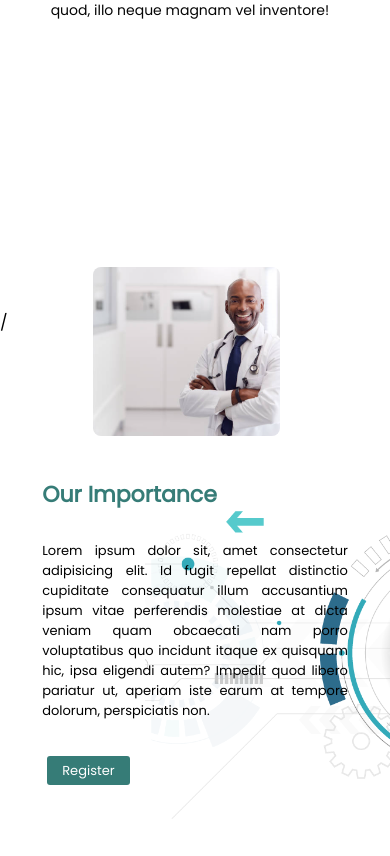
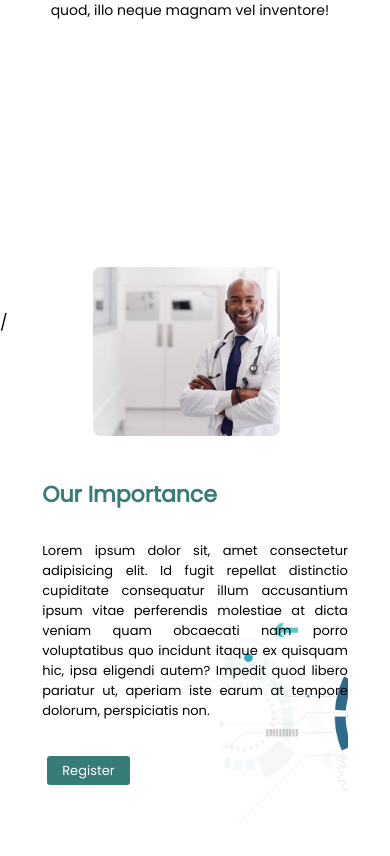
Before and after one commit to Sheila-a/Clientele, a React (Create React App) app: page / in a window 390 px wide. Shown: the part 1589-2445 px from the top of the page. Built offline with nearby package versions, Linux system fonts and the light colour scheme; a web font is replaced by a local one.

Commit message:
Test for Imp responsiveness (7)

```diff
--- a/src/Components/Home/Importance/Imp.css
+++ b/src/Components/Home/Importance/Imp.css
@@ -111,10 +111,6 @@
     z-index: 1;
     margin-top: -25vh;
     background-image: none;
-    background-image: url(../../../Images/Abstract-circle.png);
-    background-repeat: no-repeat;
-    background-size: 120%;
-    background-position: 17vh 35vh;
   }
 
   .images {
@@ -156,10 +152,10 @@
     padding: 0;
     margin-top: -80vh;
     margin-left: -8vh;
-    /* background-image: url(../../../Images/Abstract-circle.png);
+    background-image: url(../../../Images/Abstract-circle.png);
     background-repeat: no-repeat;
     background-size: 100%;
-    background-position: 15vh -10vh; */
+    background-position: 21vh 10vh;
     margin-right: 3vh;
     font-size: 13px;
 
```
